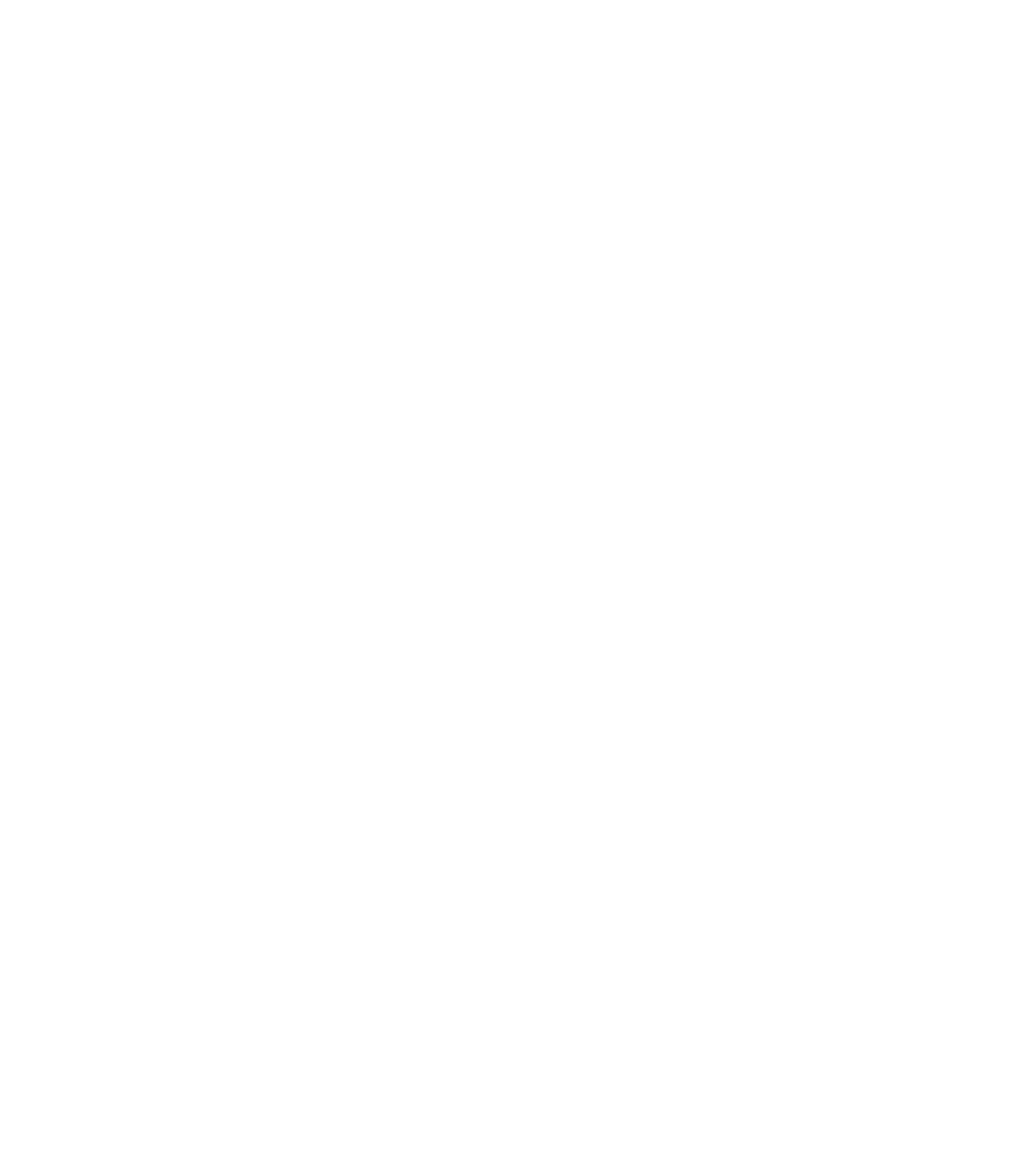
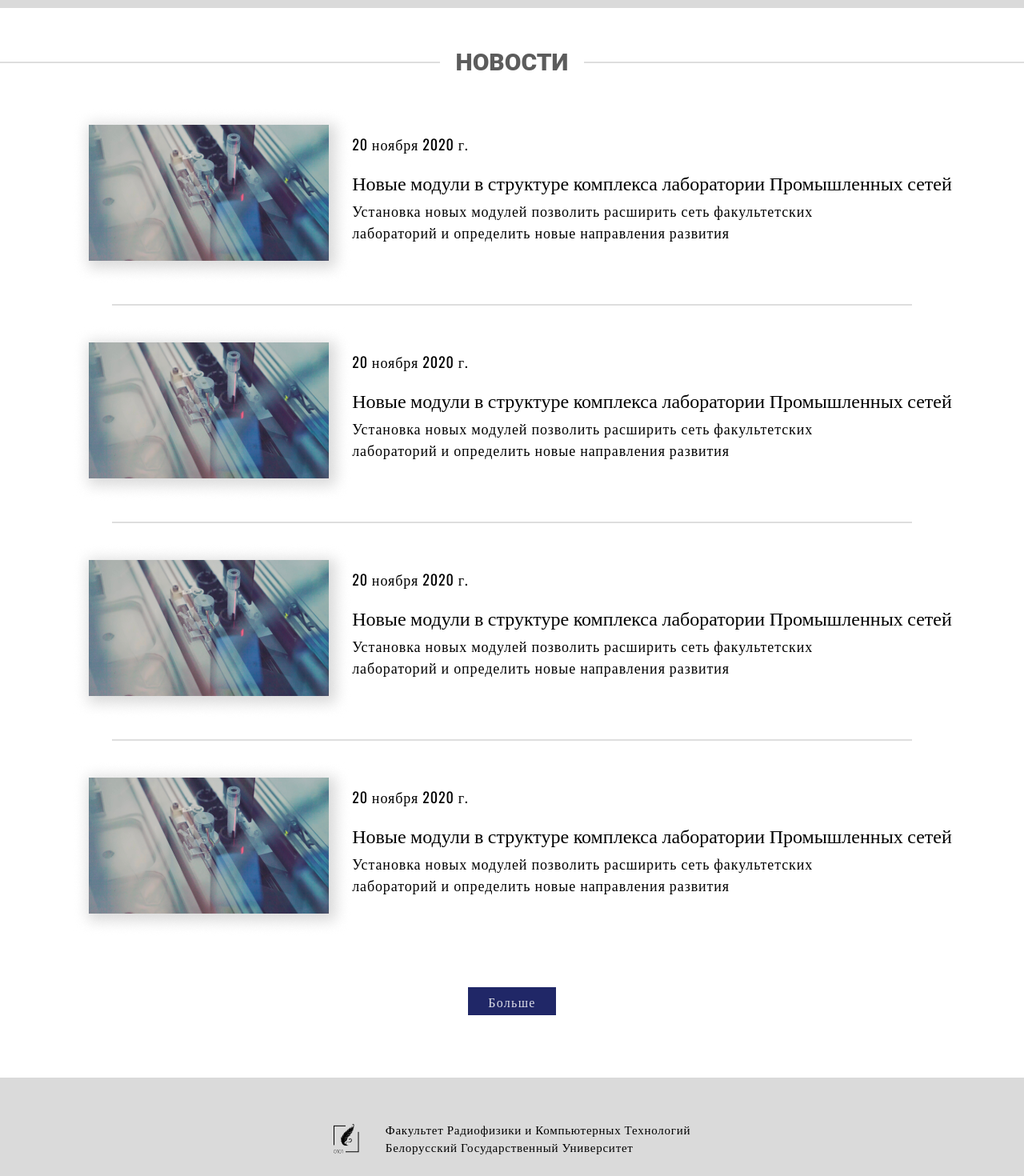
Before and after one commit to NEONSik/digitalfaculty-front, an Angular app: page /news in a window 1280 px wide. Shown: the part 100-1570 px from the top of the page at 80% size. Before the commit the page ends 800 px from the top, so only its background shows below. Built offline with nearby package versions, Linux system fonts and the light colour scheme.

Commit message:
Created a news-page

```diff
--- a/src/app/components/pages/laboratory-board/laboratory-board.component.scss
+++ b/src/app/components/pages/laboratory-board/laboratory-board.component.scss
@@ -211,9 +211,15 @@
   &__svg{
     display: flex;
     margin-right: 33px;
+    cursor: pointer;
+
+    @media (max-width: 440px) {
+      margin: 0 auto;
+    }
   }
 
   &__up-title{
+    cursor: pointer;
     @include font-oswald-15-normal;
 
     @media (max-width: 440px) {
@@ -222,6 +228,7 @@
   }
 
   &__down-title{
+    cursor: pointer;
     @include font-oswald-15-normal;
 
     @media (max-width: 440px) {
--- a/src/app/components/pages/news/news.component.html
+++ b/src/app/components/pages/news/news.component.html
@@ -1 +1,82 @@
-<p>news works!</p>
+<div class="header-news">
+  <app-header></app-header>
+</div>
+
+<div class="title">
+  <div class="title__line"></div>
+  <div class="title__text">Новости</div>
+  <div class="title__line"></div>
+</div>
+
+<div class="news">
+  <div class="news__main">
+  <div class="news__pic">
+    <img src="/assets/images/news-pic.png" class="news__pic__style">
+  </div>
+  <div class="news__block">
+    <div class="news__data">20 ноября 2020 г.</div>
+    <div class="news__title">Новые модули в структуре комплекса лаборатории Промышленных сетей</div>
+    <div class="news__subtitle">Установка новых модулей позволить расширить сеть факультетских лабораторий и определить
+      новые направления развития</div>
+  </div>
+  </div>
+</div>
+
+<div class="news__line"></div>
+
+<div class="news">
+  <div class="news__main">
+  <div class="news__pic">
+    <img src="/assets/images/news-pic.png" class="news__pic__style">
+  </div>
+  <div class="news__block">
+    <div class="news__data">20 ноября 2020 г.</div>
+    <div class="news__title">Новые модули в структуре комплекса лаборатории Промышленных сетей</div>
+    <div class="news__subtitle">Установка новых модулей позволить расширить сеть факультетских лабораторий и определить
+      новые направления развития</div>
+  </div>
+  </div>
+</div>
+
+<div class="news__line"></div>
+
+<div class="news">
+  <div class="news__main">
+  <div class="news__pic">
+    <img src="/assets/images/news-pic.png" class="news__pic__style">
+  </div>
+  <div class="news__block">
+    <div class="news__data">20 ноября 2020 г.</div>
+    <div class="news__title">Новые модули в структуре комплекса лаборатории Промышленных сетей</div>
+    <div class="news__subtitle">Установка новых модулей позволить расширить сеть факультетских лабораторий и определить
+      новые направления развития</div>
+  </div>
+  </div>
+</div>
+
+<div class="news__line"></div>
+
+<div class="news">
+  <div class="news__main">
+  <div class="news__pic">
+    <img src="/assets/images/news-pic.png" class="news__pic__style">
+  </div>
+  <div class="news__block">
+    <div class="news__data">20 ноября 2020 г.</div>
+    <div class="news__title">Новые модули в структуре комплекса лаборатории Промышленных сетей</div>
+    <div class="news__subtitle">Установка новых модулей позволить расширить сеть факультетских лабораторий и определить
+      новые направления развития</div>
+  </div>
+  </div>
+</div>
+
+<div class="news__button">Больше</div>
+
+<div class="footer">
+  <div class="footer__svg">
+    <img src="/assets/icons/logo.png" height="40" width="32"/></div>
+  <div class="footer__title">
+    <div class="footer__up-title">Факультет Радиофизики и Компьютерных Технологий</div>
+    <div class="footer__down-title">Белорусский Государственный Университет</div>
+  </div>
+</div>
--- a/src/app/components/pages/news/news.component.scss
+++ b/src/app/components/pages/news/news.component.scss
@@ -0,0 +1,183 @@
+@import "../../../../assets/global_scss/fonts";
+
+.header-news{
+  width: 100%;
+  height: 110px;
+  background-color: #DADADA;
+}
+
+.title{
+  display: flex;
+  width: 100%;
+  height: max-content;
+  margin-top: 50px;
+  margin-bottom: 40px;
+  align-items: center;
+  justify-content: space-between;
+  cursor: default;
+  @include font-roboto-30-normal;
+
+  &__line {
+    width: 550px;
+    border: 1px solid #242424;
+    opacity: 15%;
+  }
+}
+
+.news{
+  width: 100%;
+  display: flex;
+
+  &__main{
+    display: flex;
+    margin: 0 auto;
+
+    @media (max-width: 1060px){
+      display: flex;
+      flex-direction: column;
+    }
+
+    @media (max-width: 750px){
+      margin: 0 10px 0 10px;
+    }
+  }
+
+  &__pic{
+    cursor: pointer;
+
+    @media (max-width: 1060px){
+      //display: flex;
+      //justify-content: center;
+      //align-items: center;
+    }
+
+    &__style{
+      @media (max-width: 400px){
+        width: 90%;
+        height: 90%;
+      }
+    }
+  }
+
+  &__block{
+    display: flex;
+    flex-direction: column;
+    justify-content: center;
+    margin-bottom: 20px;
+  }
+
+  &__data{
+    @include font-oswald-18-normal;
+    cursor: default;
+
+    @media (max-width: 750px) {
+      font-size: 16px;
+    }
+
+    @media (max-width: 400px){
+      width: 300px;
+    }
+  }
+
+  &__title{
+    cursor: pointer;
+    margin: 15px 0px 5px 0px;
+    @include font-oswald-24-normal;
+
+
+    @media (max-width: 750px) {
+      font-size: 20px;
+    }
+
+    @media (max-width: 400px){
+      width: 300px;
+    }
+
+    @media (max-width: 330px){
+      width: 250px;
+    }
+  }
+
+  &__subtitle{
+    font-size: 16px;
+    width: 687px;
+    cursor: pointer;
+    @include font-oswald-18-normal;
+
+
+    @media (max-width: 750px) {
+      font-size: 14px;
+      width: 100%;
+    }
+
+    @media (max-width: 400px){
+      width: 300px;
+    }
+
+    @media (max-width: 330px){
+      width: 250px;
+    }
+  }
+}
+
+.news__line{
+  display: flex;
+  margin: 25px auto;
+  width: 1000px;
+  border: 1px solid #242424;
+  opacity: 15%;
+
+  @media (max-width: 1035px) {
+    width: 90%;
+  }
+}
+
+.news__button{
+  display: flex;
+  width: 110px;
+  height: 35px;
+  background: #202767;
+  margin: 63px auto 78px auto;
+  font-size: 15px;
+  justify-content: center;
+  align-items: center;
+  cursor: pointer;
+  @include font-oswald-16-normal;
+}
+
+.footer{
+  width: 100%;
+  height: 150px;
+  display: flex;
+  background-color: #DADADA;
+  justify-content: center;
+  align-items: center;
+
+  &__svg{
+    display: flex;
+    margin-right: 33px;
+    cursor: pointer;
+
+    @media (max-width: 440px) {
+      margin: 0 auto;
+    }
+  }
+
+  &__up-title{
+    cursor: pointer;
+    @include font-oswald-15-normal;
+
+    @media (max-width: 440px) {
+      display: none;
+    }
+  }
+
+  &__down-title{
+    cursor: pointer;
+    @include font-oswald-15-normal;
+
+    @media (max-width: 440px) {
+      display: none;
+    }
+  }
+}
--- a/src/app/components/pages/news/news.module.ts
+++ b/src/app/components/pages/news/news.module.ts
@@ -1,13 +1,15 @@
 import { NgModule } from '@angular/core';
 import { CommonModule } from '@angular/common';
 import { NewsComponent } from './news.component';
+import {HeaderModule} from "../../../core/header/header.module";
 
 
 
 @NgModule({
   declarations: [NewsComponent],
   imports: [
-    CommonModule
+    CommonModule,
+    HeaderModule
   ]
 })
 export class NewsModule { }
--- a/src/app/core/header/header.component.html
+++ b/src/app/core/header/header.component.html
@@ -13,7 +13,7 @@
           [ngClass]="{'header__panel-navbar_active':isActiveBurger}"
           class="header__panel-navbar">
           <div class="header__navbar-link" [routerLink]="['/laboratories']">Лаборатории</div>
-          <div class="header__navbar-link">Новости</div>
+          <div class="header__navbar-link" [routerLink]="['/news']">Новости</div>
           <div class="header__navbar-link" [routerLink]="['/contacts']">Контакты</div>
         </div>
       </ng-container>
```
Also changed, not shown: src/assets/global_scss/_fonts.scss (line endings or trailing spaces), src/assets/images/news-pic.png (added).
